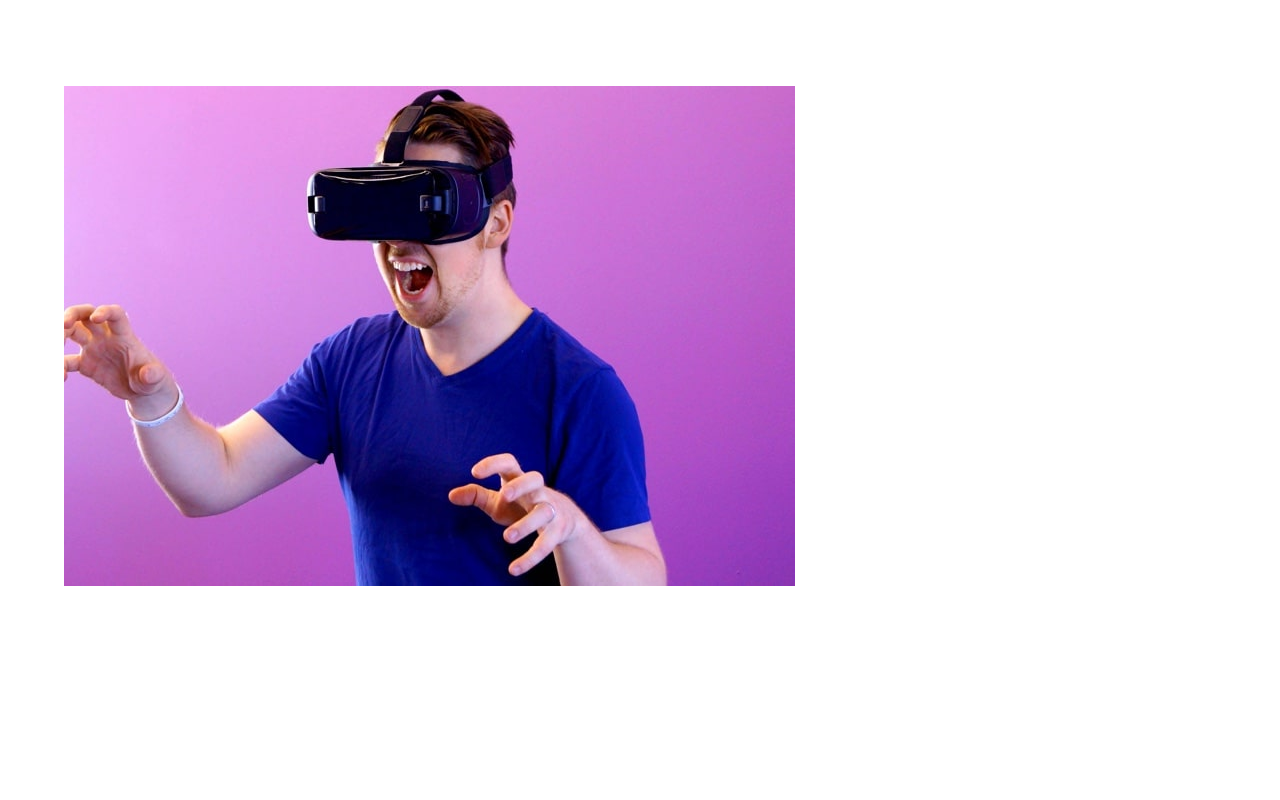
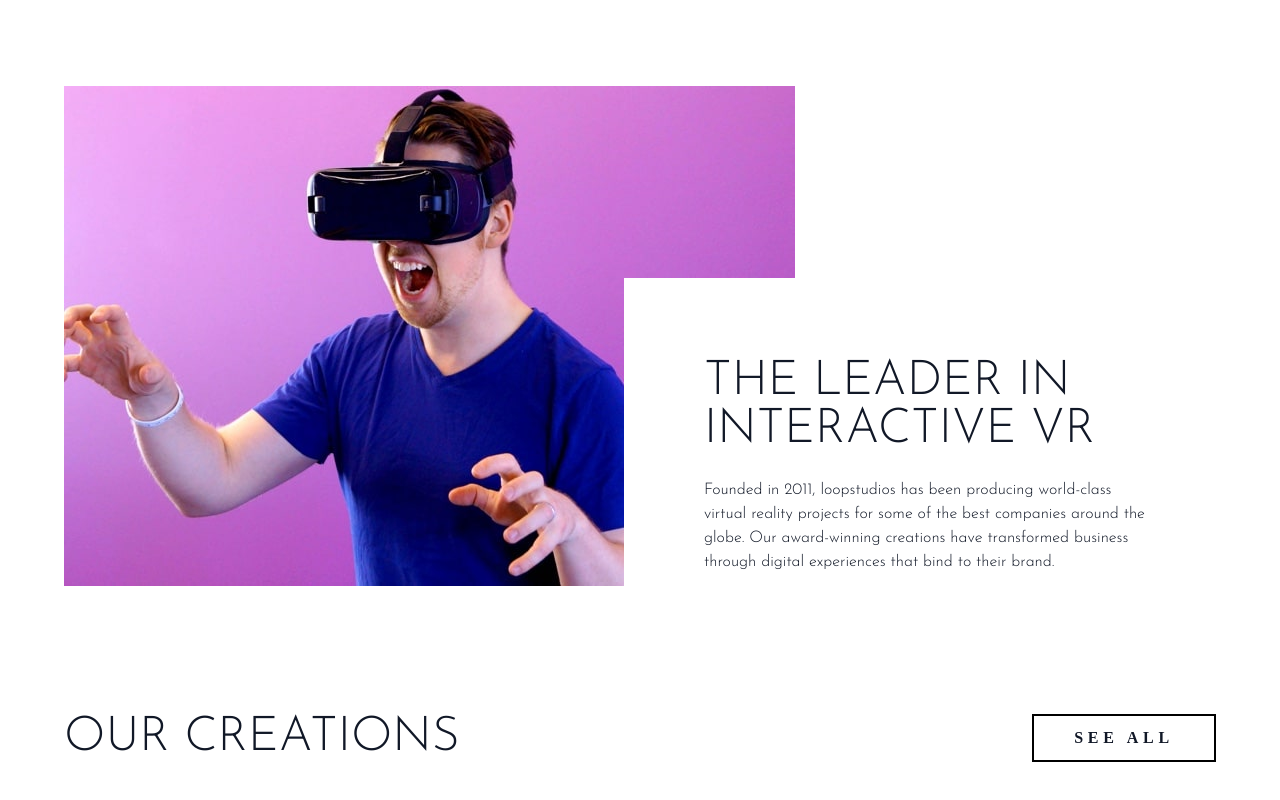
Before and after one commit to muhammad-huzaifah/tailwind-projects, a website: page tailwind-projects/loopstudio/index.html in a window 1280 px wide. Shown: the part 638-1438 px from the top of the page. Before the commit the page ends 1352 px from the top, so only its background shows below. Drawn offline with Linux system fonts and the light colour scheme.

Commit message:
update project loopstudion 20 April 2024

```diff
--- a/tailwind-projects/loopstudio/index.html
+++ b/tailwind-projects/loopstudio/index.html
@@ -64,6 +64,32 @@
       <div class="relative container flex flex-col max-w-6xl mx-auto my-32 px-6 text-gray-900 md:flex-row md:px-0">
         <!-- Image        -->
         <img src="images/desktop/image-interactive.jpg" alt="">
+        <!-- Text Container        -->
+        <div class="top-48 pr-0 bg-white md:absolute md:right-0 md:py-20 md:pl-20">
+          <h2 class="max-w-lg mt-10 mb-6 font-sans text-4xl text-center text-gray-900 uppercase md:text-5xl md:mt-0 md:text-left">
+            The leader in interactive VR
+          </h2>
+          <p class="max-w-md text-center md:text-left">
+            Founded in 2011, loopstudios has been producing world-class virtual reality projects for some of the best companies around the globe. Our award-winning creations have transformed business through digital experiences that bind to their brand.
+          </p>
+        </div>
+      </div>
+    </section>
+
+    <!-- Creation Section    -->
+    <section id="creations">
+      <!-- Creation Container      -->
+      <div class="container max-w-6xl mx-auto my-32 px-6 text-gray-900 md:px-0">
+        <!-- Creation Header        -->
+        <div class="flex justify-center mb-20 md:justify-between">
+          <h2 class="text-4xl text-center uppercase md:text-left md:text-5xl">
+            Our Creations
+          </h2>
+
+          <button class="hidden px-10 py-2 my-0 font-bold tracking-widest uppercase border-2 border-black font-alata hover:bg-black hover:text-white md:block">
+            See All
+          </button>
+        </div>
       </div>
     </section>
   </body>
--- a/tailwind-projects/loopstudio/tailwind.config.js
+++ b/tailwind-projects/loopstudio/tailwind.config.js
@@ -11,6 +11,9 @@ module.exports = {
       fontFamily: {
         sans: ['Josefin Sans', 'sans-serif'],
         alata: ['Alata'],
+      },
+      letterSpacing: {
+        widest: '.3em',
       }
     },
   },
```
Also changed, not shown: tailwind-projects/loopstudio/css/style.css.
